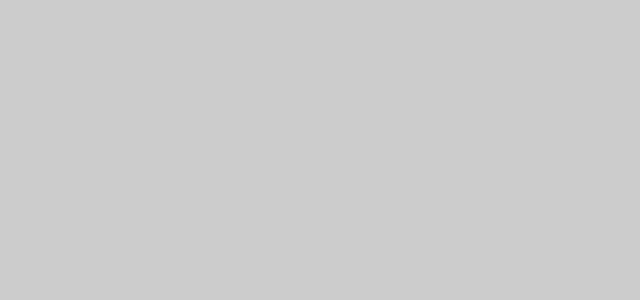
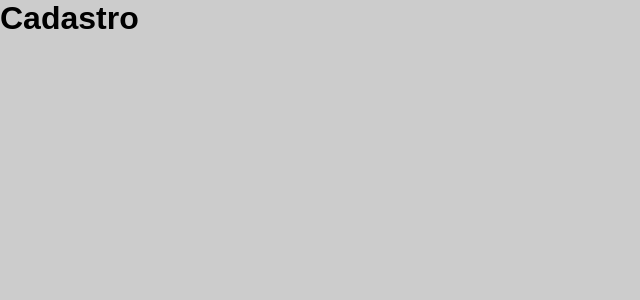
Before and after one commit to LevelUp-Challenge/web-project, a React (Create React App) app: page /cadastro in a window 1280 px wide. Before the commit this address had no page. Shown: the top 300 px of the page, without its empty margins (0-640 px from the left). Built offline with nearby package versions, Linux system fonts and the light colour scheme.

Commit message:
Preparei ambiente para fazer a tela de cadastro de usuário

```diff
--- a/src/App.js
+++ b/src/App.js
@@ -1,8 +1,9 @@
 import React from 'react'
 import { BrowserRouter, Routes, Route, Link } from 'react-router-dom';
 import './App.css'
-import LandingPage from './Components/LandingPage/LandingPage';
-import Sistema from './Components/Sistema/Sistema';
+import LandingPage from './Components/LandingPage/LandingPage'
+import Login from './Components/Sistema/Login/Login';
+import Cadastro from './Components/Sistema/Cadastro/Cadastro';
 
 
 function App() {
@@ -10,8 +11,9 @@ function App() {
     <>
       <BrowserRouter>
         <Routes>
-          <Route path='/' element={<LandingPage />}/>
-          <Route path='/login' element={<Sistema />} />
+          <Route path='/' element={<LandingPage />} />
+          <Route path='/login' element={<Login />} />
+          <Route path='/cadastro' element={<Cadastro />} />
         </Routes>
       </BrowserRouter>
     </>
--- /dev/null
+++ b/src/Components/Sistema/Cadastro/Cadastro.jsx
@@ -0,0 +1,11 @@
+import React from 'react'
+
+const Cadastro = ()=>{
+    return(
+        <>
+            <h1>Cadastro</h1>
+        </>
+    )
+};
+
+export default Cadastro;
--- a/src/Components/Sistema/Login/Login.jsx
+++ b/src/Components/Sistema/Login/Login.jsx
@@ -1,4 +1,5 @@
 import React from 'react'
+import { Link } from 'react-router-dom';
 import '../../../css/Login.css'
 import Input from './Input';
 
@@ -23,7 +24,7 @@ const Login = ()=>{
                         />
                         <a href="">Esqueci a senha.</a>
                         <input type="submit" value="Logar" />
-                        <input type="submit" value="Cadastrar" />
+                        <Link to='/cadastro'><input type="submit" value="Cadastrar" /></Link>
                     </form>
                 </div>
             </section>
```
